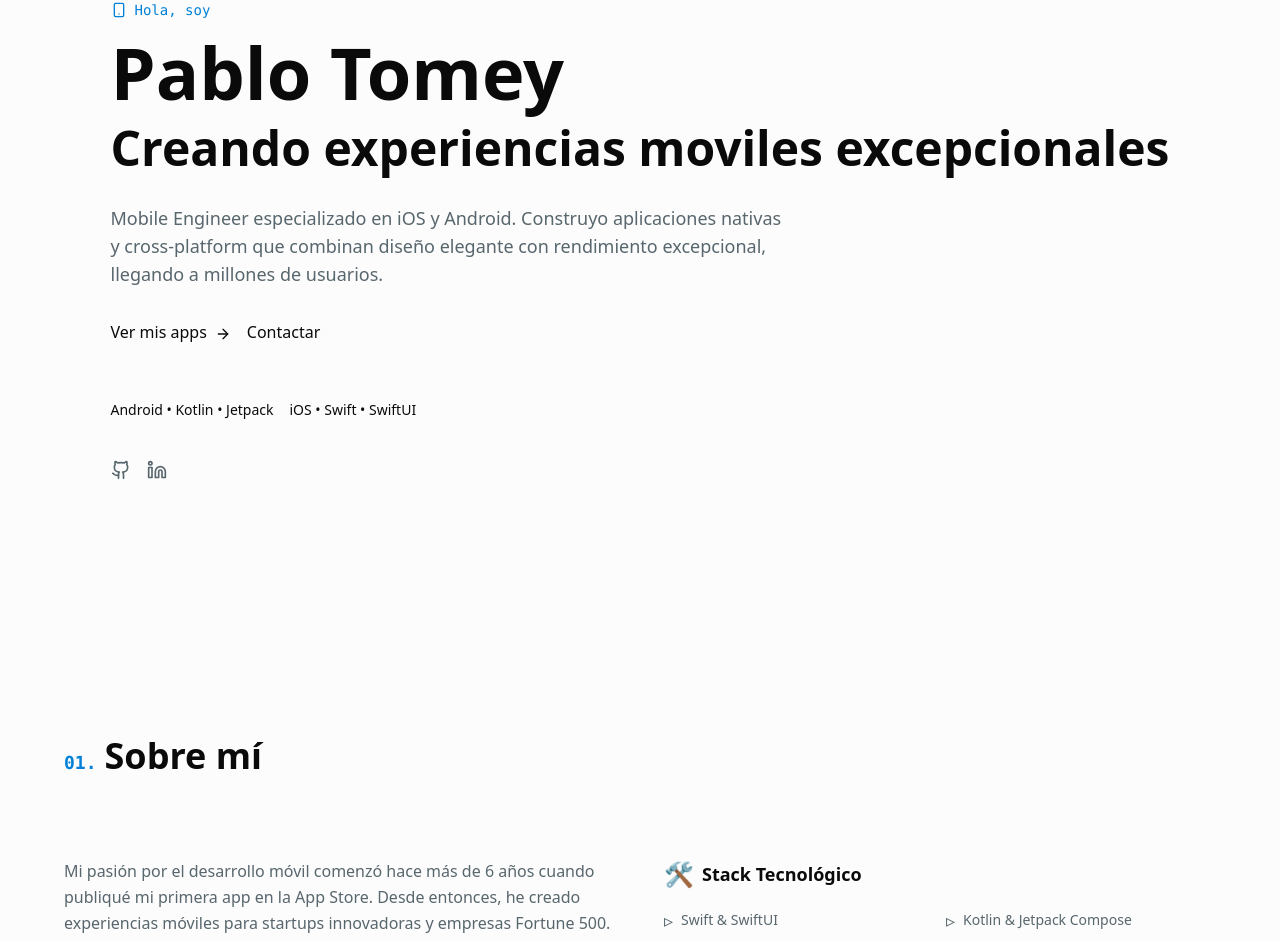
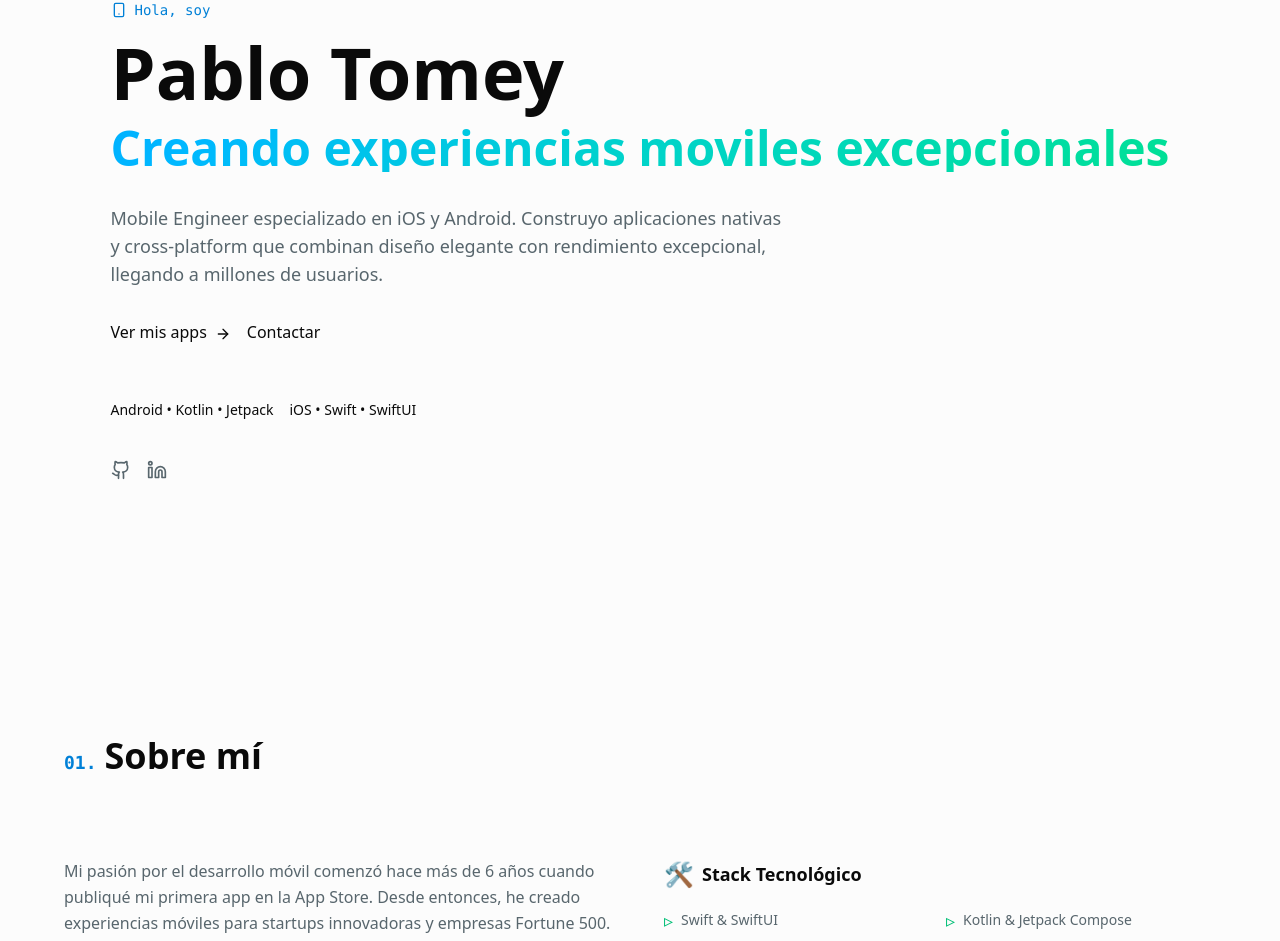
Before and after one commit to tomeydev/portfolio-landing, a React (Vite) app: page / in a window 1280 px wide. Shown: the part 160-1101 px from the top of the page. Built offline with nearby package versions, Linux system fonts and the light colour scheme.

Commit message:
feat(styles): add secondary and accent color variables for light and dark themes

```diff
--- a/src/App.css
+++ b/src/App.css
@@ -7,6 +7,8 @@
   --foreground: oklch(0.145 0 0);
   --muted-foreground: oklch(0.5 0.02 230);
   --primary: oklch(0.55 0.22 230);
+  --secondary: oklch(0.65 0.2 190);
+  --accent: oklch(0.7 0.18 160);
 }
 
 .dark {
@@ -14,6 +16,8 @@
   --foreground: oklch(0.98 0 0);
   --muted-foreground: oklch(0.65 0.02 230);
   --primary: oklch(0.7 0.22 230);
+  --secondary: oklch(0.75 0.2 190);
+  --accent: oklch(0.8 0.18 160);
 }
 
 @theme inline {
@@ -21,6 +25,8 @@
   --color-foreground: var(--foreground);
   --color-muted-foreground: var(--muted-foreground);
   --color-primary: var(--primary);
+  --color-secondary: var(--secondary);
+  --color-accent: var(--accent);
 }
 
 @layer base {
@@ -28,3 +34,12 @@
     @apply bg-background text-foreground;
   }
 }
+
+@layer utilities {
+    .gradient-text {
+      background: linear-gradient(135deg, oklch(0.7 0.22 230), oklch(0.75 0.2 190), oklch(0.8 0.18 160));
+      -webkit-background-clip: text;
+      background-clip: text;
+      -webkit-text-fill-color: transparent;
+  }
+}
```
